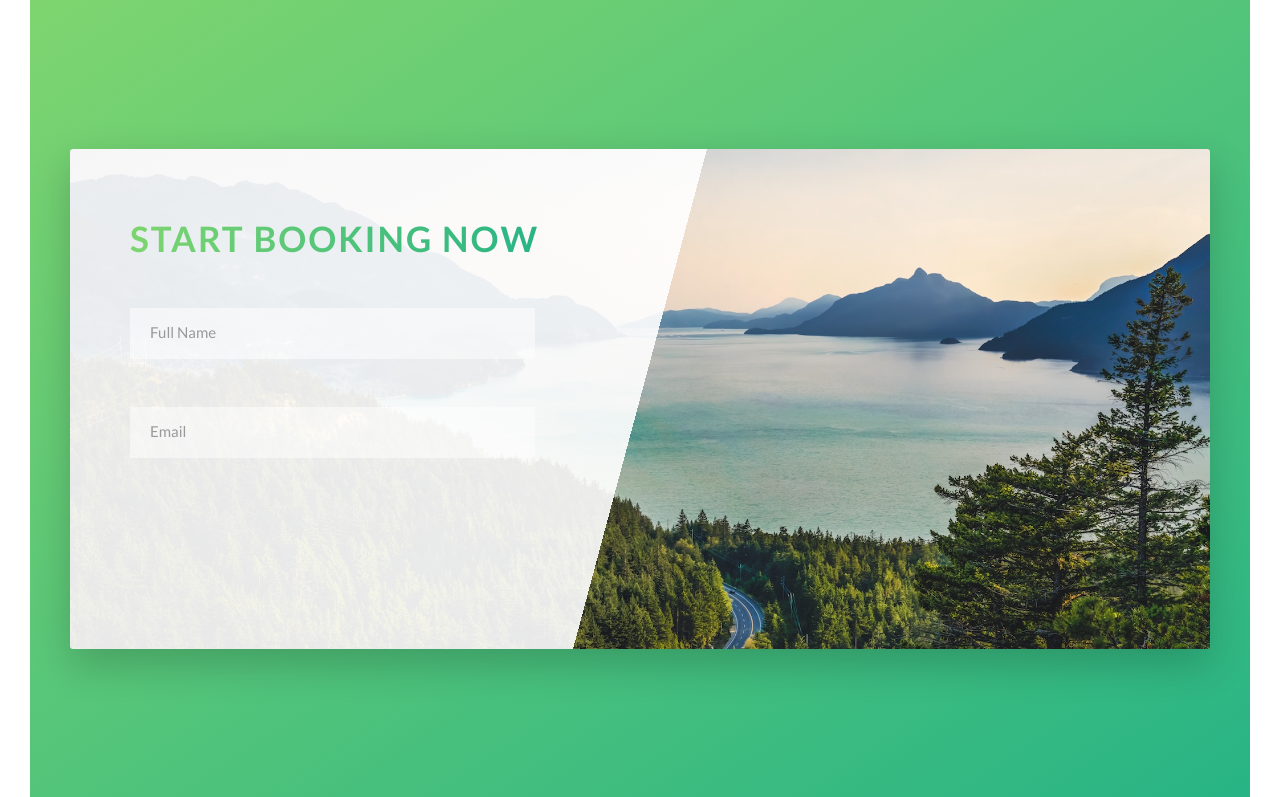
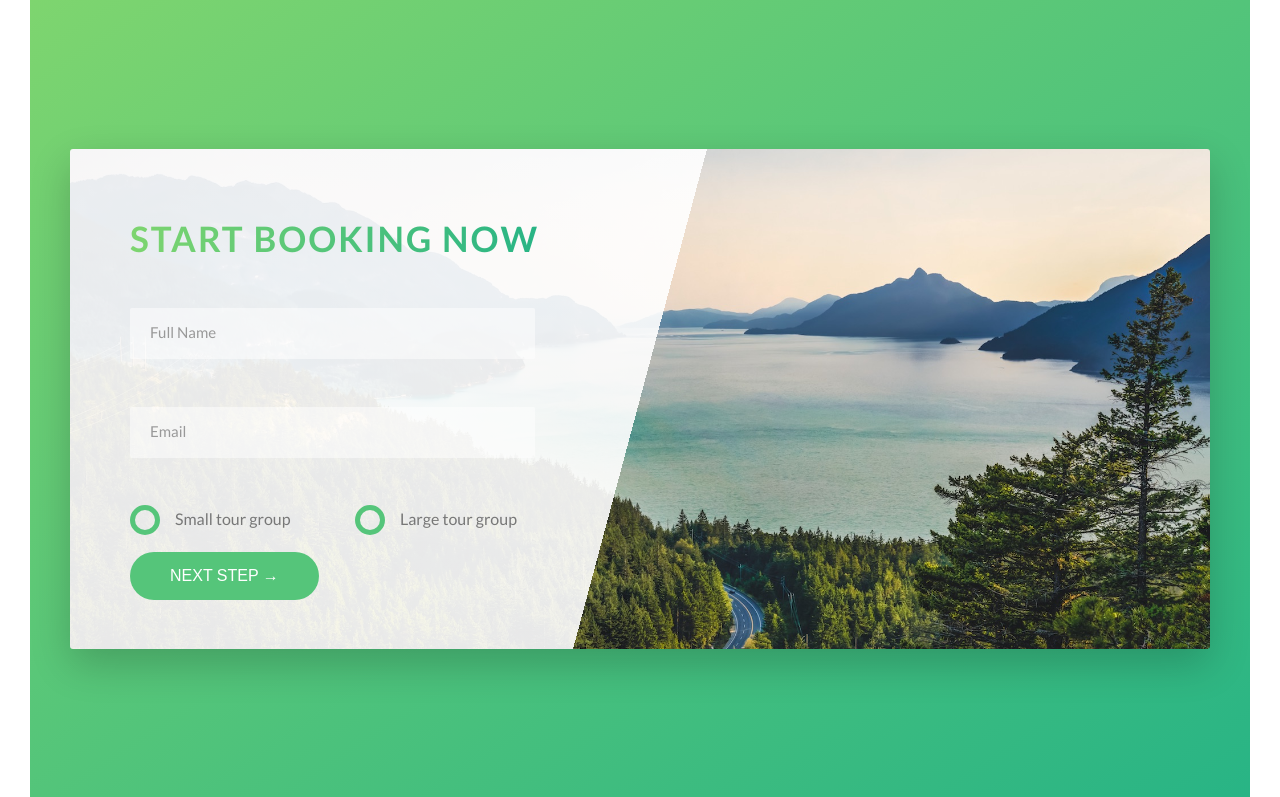
Before and after one commit to Harkindey/Natours-React, a React app: page / in a window 1280 px wide. Shown: the part 4527-5324 px from the top of the page. Built offline with nearby package versions, Linux system fonts and the light colour scheme.

Commit message:
Creating custom radio buttons with css

```diff
--- a/src/Components/Booking.js
+++ b/src/Components/Booking.js
@@ -19,11 +19,31 @@ class Booking extends Component {
                                     <input type="email" className="form__input" id="email" placeholder="Email" required />
                                     <label htmlFor="email" className="form__label">Email</label>
                                 </div>
+                                <div className="form__group .u-margin-bottom-medium">
+                                    <div className="form__radio-group">
+                                        <input type="radio" className="form__radio-input" id="small" name="size" />
+                                        <label htmlFor="small" className="form__radio-label">
+                                            <span className="form__radio-button"></span>
+                                            Small tour group
+                                        </label>
+                                    </div>
+
+                                    <div className="form__radio-group">
+                                        <input type="radio" className="form__radio-input" id="large" name="size" />
+                                        <label htmlFor="large" className="form__radio-label">
+                                            <span className="form__radio-button"></span>
+                                            Large tour group
+                                        </label>
+                                    </div>
+                                </div>
+                                <div className="form__group">
+                                    <button className="btn btn--green btn-green">Next Step &rarr;</button>
+                                </div>
                             </form>
                         </div>
                     </div>
                 </div>
-            </section>
+            </section >
         )
     }
 };
--- a/src/Components/Tours.js
+++ b/src/Components/Tours.js
@@ -108,7 +108,7 @@ export default class Tours extends Component {
 				</div>
 
 				<div className="u-center-text u-margin-top-huge">
-					<a href="#" className="btn btn--green">
+					<a href="#" className="btn btn--green btn-green">
 						Discover all tours
 					</a>
 				</div>
--- a/src/sass/base/_utilities.scss
+++ b/src/sass/base/_utilities.scss
@@ -1,23 +1,8 @@
-.u-center-text{
-    text-align: center;
-}
+.u-center-text{text-align: center !important;}
 
-.u-margin-bottom-big{
-    margin-bottom: 8rem;
-}
+.u-margin-bottom-big{margin-bottom: 8rem !important;}
+.u-margin-bottom-small{ margin-bottom: 1.5rem !important;}
+.u-margin-bottom-medium{margin-bottom: 4rem !important;}
 
-.u-margin-bottom-small{
-    margin-bottom: 1.5rem;
-}
-
-.u-margin-bottom-medium{
-    margin-bottom: 4rem;
-}
-
-.u-margin-top-big{
-    margin-top: 8rem;
-}
-
-.u-margin-top-huge{
-    margin-top: 10rem;
-}
+.u-margin-top-big{margin-top: 8rem !important;}
+.u-margin-top-huge{margin-top: 10rem !important;}
--- a/src/sass/microComponents/_buttons.scss
+++ b/src/sass/microComponents/_buttons.scss
@@ -1,4 +1,5 @@
 .btn {
+    &,
     &:link,
     &:visited{
         text-transform: uppercase;
@@ -9,9 +10,13 @@
         transition: all .2s;
         position: relative;
         font-size: $default-font-size;
+
+        //Change for the <button> element
+        border: none;
+        cursor:pointer;
     }
 
-    &:hover {
+    &:hover  {
         transform: translateY(-0.3rem);
         box-shadow: 0 1rem 2rem rgba($color-black,0.2);
         &::after{
@@ -20,7 +25,9 @@
             }
     }
 
-    &:active{
+    &:active,
+    &:focus {
+        outline: none;
         transform: translateY(-0.1rem);
         box-shadow: 0 0.5rem 1rem rgba($color-black,0.2);
     }
@@ -85,3 +92,6 @@
         transform: translateY(0);
     }
 }
+.btn-green::after{
+    background-color:$color-primary;
+}
--- a/src/sass/microComponents/_form.scss
+++ b/src/sass/microComponents/_form.scss
@@ -13,14 +13,18 @@
         border-bottom: 3px solid transparent;
         width: 90%;
         display: block;
+        transition: all .3s;
+
         &:focus{
             outline:  none;
             box-shadow: 0 1rem 2rem rgba($color-black, .1);
             border-bottom: 3px solid $color-primary;
         }
+
         &:focus:invalid {
             border-bottom: 3px solid $color-secondary-dark;
         }
+
         &::-webkit-input-placeholder{
             color: $color-grey-dark-2;
         }
@@ -34,9 +38,55 @@
         display: block;
         transition: all .3s;
     }
+
     &__input:placeholder-shown + &__label {
         opacity: 0;
         visibility: hidden; // You cant animate visibility
         transform: translateY(-4rem);
     }
+
+    &__radio-group{
+        width: 50%;
+        display:inline-block;
+    }
+
+    &__radio-input {
+        display: none;
+    }
+
+    &__radio-label{
+        font-size: $default-font-size;
+        cursor: pointer;
+        position: relative;
+        padding-left: 4.5rem;
+    }
+
+    &__radio-button{
+        height: 3rem;
+        width: 3rem;
+        border: 5px solid $color-primary;
+        border-radius: 50%;
+        display: inline-block;
+        position: absolute;
+        left:0;
+        top:-.4rem;
+
+        &::after{
+            content: "";
+            display: block;
+            height: 1.3rem;
+            width:1.3rem;
+            border-radius: 50%;
+            position: absolute;
+            top:50%;
+            left: 50%;
+            transform: translate(-50%,-50%);
+            background-color: $color-primary;
+            opacity: 0;
+            transition: opacity .2s;
+        }
+    }
+    &__radio-input:checked ~ &__radio-label &__radio-button::after{
+        opacity: 1;
+    }
 }
```
Lines whose indentation alone changed are shown as unchanged.
